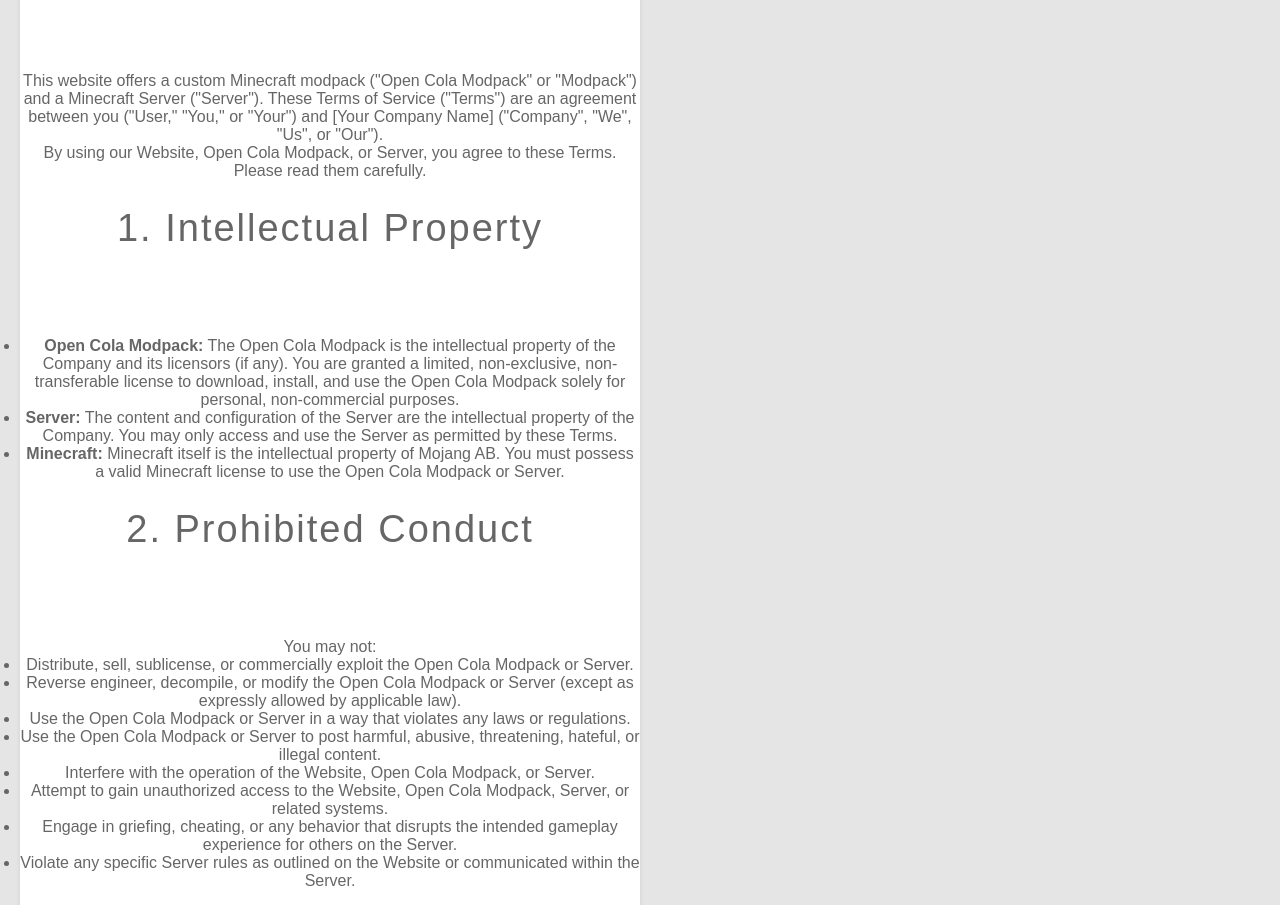
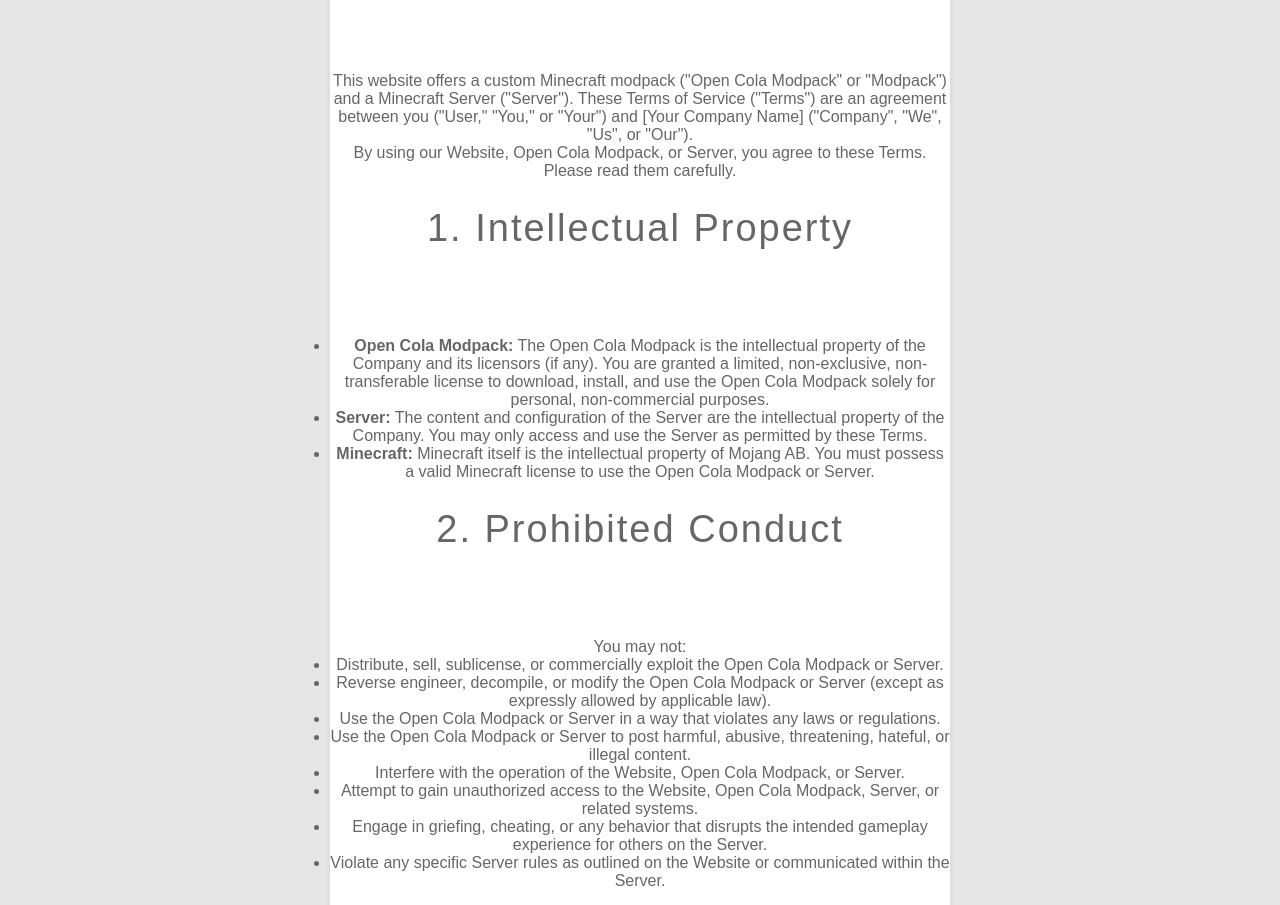
Before and after one commit to dlfoster311/dlfoster311.github.io, a plain HTML site: page tos.html in a window 1280 px wide. Shown: the part 578-1483 px from the top of the page. Drawn offline with Linux system fonts and the light colour scheme.

Commit message:
Update tos.html

```diff
--- a/tos.html
+++ b/tos.html
@@ -49,7 +49,7 @@
 
     <br>
   <h1> Terms of Service </h1>
-<div class="middle-content" style="text-align: center; width: 50%;">
+<div class="middle-content" style="text-align: center; width: 50%; margin-left: auto; margin-right: auto;">
 <head>
     <meta charset="UTF-8">
     <meta name="viewport" content="width=device-width, initial-scale=1.0">
```
